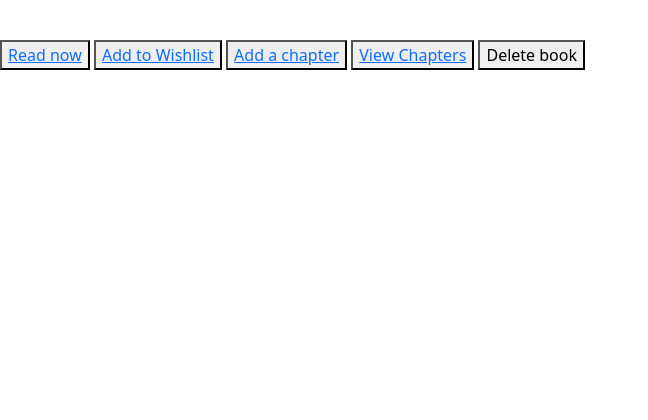
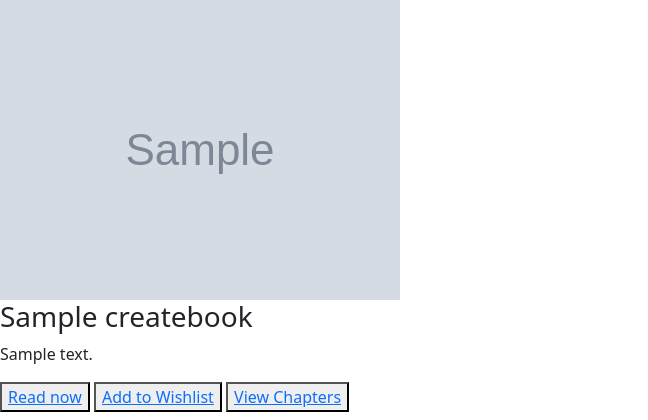
Before and after one commit to DanilleH22/inkpad_book, a Django app: a page that uses browse/templates/browse/book_view.html in a window 1280 px wide. Shown: the part 72-492 px from the top of the page, without its empty margins (0-648 px from the left). Run offline with Django 3.2, Linux system fonts and the light colour scheme; a user stored in the database is signed in; tables that the repository leaves empty hold one stand-in row (values such as "Sample post"); grey boxes marked "Sample" are stand-in pictures; parts of the project's set-up code (start-up, migrations or seed data) failed here and were passed over.

Commit message:
(browse/book_view.html):Add if statement for if users are authenticated and if user is author

```diff
--- a/browse/templates/browse/book_view.html
+++ b/browse/templates/browse/book_view.html
@@ -1,25 +1,25 @@
 {% extends "base.html" %} {% load static %} {% block content %}
 
+
     <div>
-        <img src="{{ book.image }}" alt="{{ book.title }}" />
-        <h3>{{ book.title | safe }}</h3>
-        <p>{{ book.biography | safe }}</p>
+
+        <img src="{{ book_view.image }}" alt="{{ book_view.title }}" />
+        <h3>{{ book_view.title | safe }}</h3>
+        <p>{{ book_view.biography | safe }}</p>
         <!-- <button><a href="{% url 'browse' %}">Back</a></button> -->
         {% if user.is_authenticated %}
             <button><a href="#">Read now</a></button>
             <button><a href="#">Add to Wishlist</a></button>
-            {% if user == request.user %}
-            <button><a href="{% url 'add_chapter' book_slug=book.slug %}">Add a chapter</a></button>
-            <button><a href="#">View Chapters</a></button>
-            <button>Delete book</button>
+            {% if book.author == request.user %}
+            <button><a href="{% url 'add_chapter' book_view.slug %}">Add a chapter</a></button>
+            <button><a href="#"></a>Delete book</button>
             {% endif %}
+            <button><a href="{% url 'view_book_chapters' book_view.slug %}">View Chapters</a></button>
 
         {% else %}
         <!-- Content to display if the user is not logged in -->
         {% endif %}
 
-
     </div>
-</div>
 
 {% endblock %}
```
